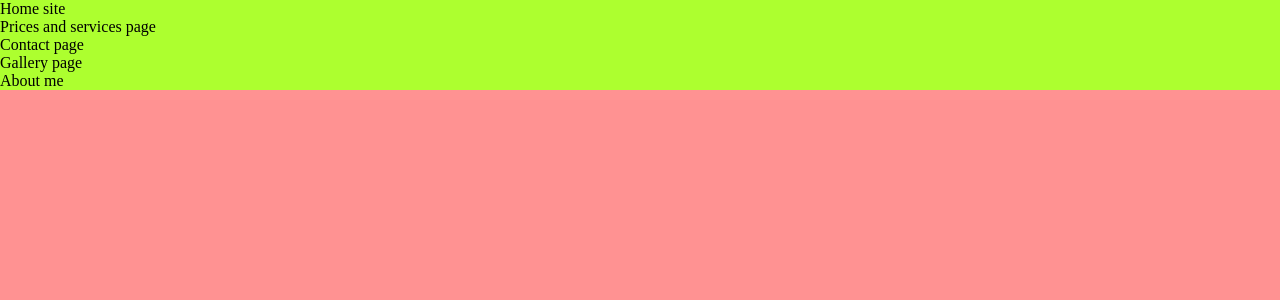
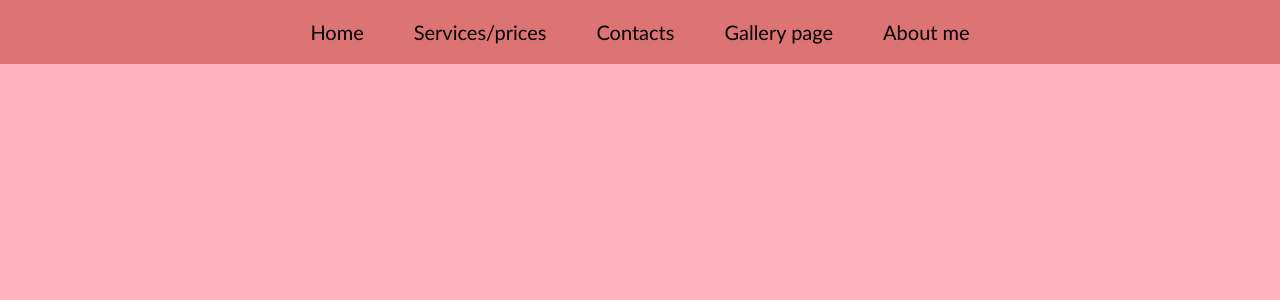
Before and after one commit to ArminasStrolys/react-projects, a React (Create React App) app in the folder eyebrow-portfolio-site/: page / in a window 1280 px wide. Shown: the top 300 px of the page. Built offline with nearby package versions, Linux system fonts and the light colour scheme.

Commit message:
Designing navbar

```diff
--- a/eyebrow-portfolio-site/src/components/contacts/Contacts.jsx
+++ b/eyebrow-portfolio-site/src/components/contacts/Contacts.jsx
@@ -1,11 +1,7 @@
 import React from 'react';
 
 const Contacts = () => {
-  return (
-    <div>
-      Contact page
-    </div>
-  );
-}
+  return <div>Contacts</div>;
+};
 
 export default Contacts;
--- a/eyebrow-portfolio-site/src/components/home/Home.jsx
+++ b/eyebrow-portfolio-site/src/components/home/Home.jsx
@@ -1,11 +1,7 @@
 import React from 'react';
 
 const Home = () => {
-  return (
-    <div>
-      Home site
-    </div>
-  );
-}
+  return <div>Home</div>;
+};
 
 export default Home;
--- a/eyebrow-portfolio-site/src/components/services/Services.jsx
+++ b/eyebrow-portfolio-site/src/components/services/Services.jsx
@@ -1,11 +1,7 @@
 import React from 'react';
 
 const PricesAndServices = () => {
-  return (
-    <div>
-      Prices and services page
-    </div>
-  );
-}
+  return <div>Services/prices</div>;
+};
 
 export default PricesAndServices;
--- a/eyebrow-portfolio-site/src/style/_navi.scss
+++ b/eyebrow-portfolio-site/src/style/_navi.scss
@@ -1,6 +1,12 @@
 @import "./_var";
 
 .nav-bar{
-  background-color: greenyellow;
+  background-color: $nav_bar_color;
   margin: 0;
+  display: flex;
+  justify-content: center;
+  gap: 50px;
+  padding: 20px 0;
+  font-size: 20px;
+  font-weight: 500;
 }
--- a/eyebrow-portfolio-site/src/style/_var.scss
+++ b/eyebrow-portfolio-site/src/style/_var.scss
@@ -0,0 +1,3 @@
+$nav_bar_color: rgb(221, 116, 116);
+$nav_bar_links_color: rgb(255, 149, 149);
+$body_color: lightPink;
--- a/eyebrow-portfolio-site/src/style/style.scss
+++ b/eyebrow-portfolio-site/src/style/style.scss
@@ -1,6 +1,8 @@
+@import "./var";
 @import "./_navi.scss";
 
 body{
-  background-color: rgb(255, 146, 146);
+  background-color: $body_color;
+  font-family: 'Gill Sans', 'Gill Sans MT', Calibri, 'Trebuchet MS', sans-serif;
   margin: 0;
 }
```
